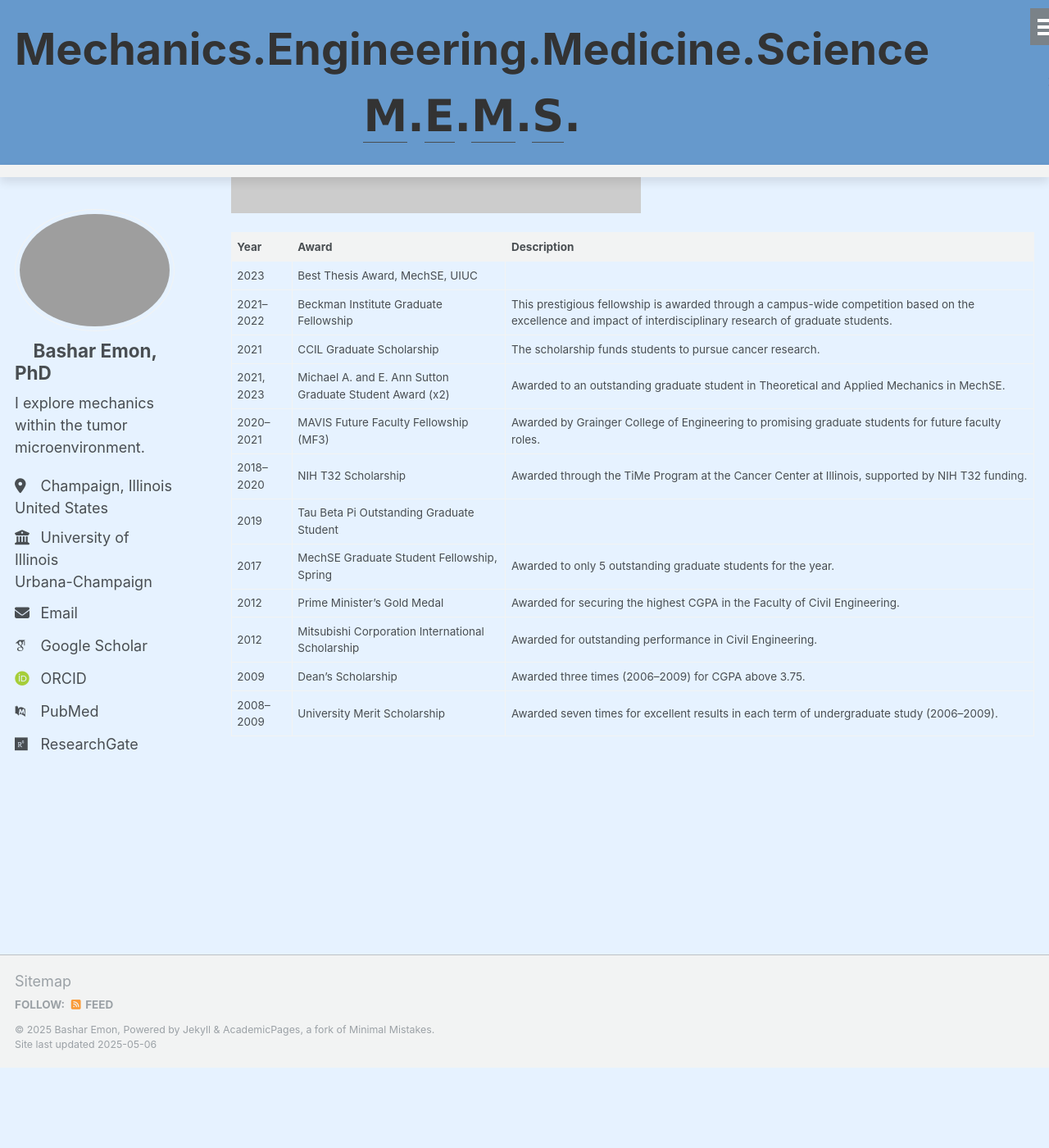
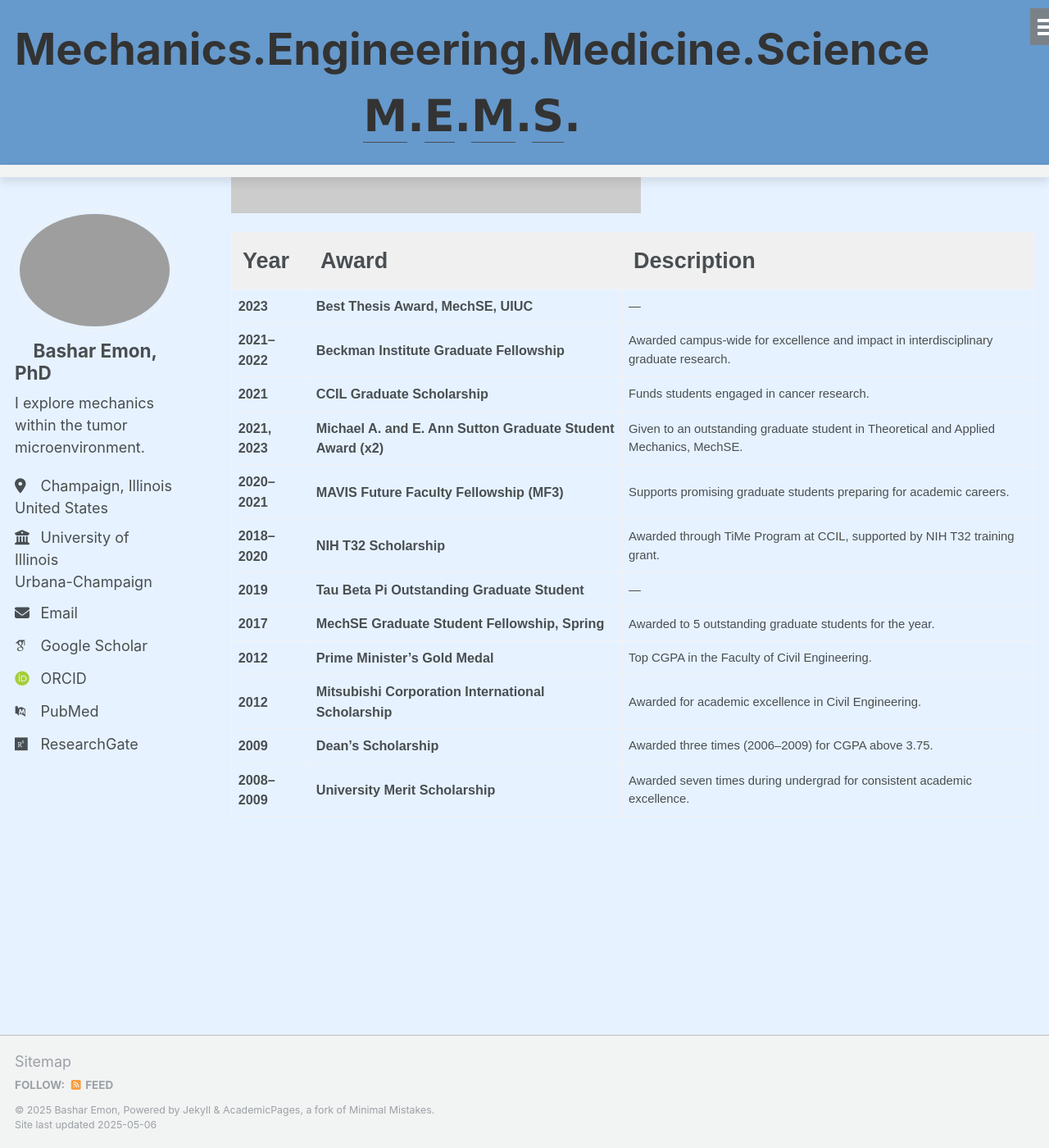
Before and after one commit to BasharEmon/BasharEmon.github.io, a Jekyll site: the page built from _pages/portfolio.html, in a window 1280 px wide and 1400 px high, scrolled down 940 px. Shown: the whole window at 82% size. Built offline with Jekyll 4.4.1, drawn with Linux system fonts in a browser that asks for light colours; some web fonts are replaced; before the commit the page ends 2242 px from its top, so only the background shows below that.

Commit message:
Update portfolio.html

```diff
--- a/_pages/portfolio.html
+++ b/_pages/portfolio.html
@@ -12,74 +12,74 @@ author_profile: true
   {% include archive-single.html %}
 {% endfor %}
 
-<table border="1" cellspacing="0" cellpadding="8">
+<table border="1" cellspacing="0" cellpadding="8" style="width: 100%; border-collapse: collapse; font-family: Arial, sans-serif;">
   <thead>
-    <tr>
-      <th>Year</th>
-      <th>Award</th>
-      <th>Description</th>
+    <tr style="background-color: #f0f0f0;">
+      <th style="font-size: 200%; font-weight: bold; text-align: left;">Year</th>
+      <th style="font-size: 200%; font-weight: bold; text-align: left;">Award</th>
+      <th style="font-size: 200%; font-weight: bold; text-align: left;">Description</th>
     </tr>
   </thead>
   <tbody>
     <tr>
-      <td>2023</td>
-      <td>Best Thesis Award, MechSE, UIUC</td>
-      <td></td>
+      <td style="font-size: 120%; font-weight: bold;">2023</td>
+      <td style="font-size: 120%; font-weight: bold;">Best Thesis Award, MechSE, UIUC</td>
+      <td style="font-size: 110%;">—</td>
     </tr>
     <tr>
-      <td>2021–2022</td>
-      <td>Beckman Institute Graduate Fellowship</td>
-      <td>This prestigious fellowship is awarded through a campus-wide competition based on the excellence and impact of interdisciplinary research of graduate students.</td>
+      <td style="font-size: 120%; font-weight: bold;">2021–2022</td>
+      <td style="font-size: 120%; font-weight: bold;">Beckman Institute Graduate Fellowship</td>
+      <td style="font-size: 110%;">Awarded campus-wide for excellence and impact in interdisciplinary graduate research.</td>
     </tr>
     <tr>
-      <td>2021</td>
-      <td>CCIL Graduate Scholarship</td>
-      <td>The scholarship funds students to pursue cancer research.</td>
+      <td style="font-size: 120%; font-weight: bold;">2021</td>
+      <td style="font-size: 120%; font-weight: bold;">CCIL Graduate Scholarship</td>
+      <td style="font-size: 110%;">Funds students engaged in cancer research.</td>
     </tr>
     <tr>
-      <td>2021, 2023</td>
-      <td>Michael A. and E. Ann Sutton Graduate Student Award (x2)</td>
-      <td>Awarded to an outstanding graduate student in Theoretical and Applied Mechanics in MechSE.</td>
+      <td style="font-size: 120%; font-weight: bold;">2021, 2023</td>
+      <td style="font-size: 120%; font-weight: bold;">Michael A. and E. Ann Sutton Graduate Student Award (x2)</td>
+      <td style="font-size: 110%;">Given to an outstanding graduate student in Theoretical and Applied Mechanics, MechSE.</td>
     </tr>
     <tr>
-      <td>2020–2021</td>
-      <td>MAVIS Future Faculty Fellowship (MF3)</td>
-      <td>Awarded by Grainger College of Engineering to promising graduate students for future faculty roles.</td>
+      <td style="font-size: 120%; font-weight: bold;">2020–2021</td>
+      <td style="font-size: 120%; font-weight: bold;">MAVIS Future Faculty Fellowship (MF3)</td>
+      <td style="font-size: 110%;">Supports promising graduate students preparing for academic careers.</td>
     </tr>
     <tr>
-      <td>2018–2020</td>
-      <td>NIH T32 Scholarship</td>
-      <td>Awarded through the TiMe Program at the Cancer Center at Illinois, supported by NIH T32 funding.</td>
+      <td style="font-size: 120%; font-weight: bold;">2018–2020</td>
+      <td style="font-size: 120%; font-weight: bold;">NIH T32 Scholarship</td>
+      <td style="font-size: 110%;">Awarded through TiMe Program at CCIL, supported by NIH T32 training grant.</td>
     </tr>
     <tr>
-      <td>2019</td>
-      <td>Tau Beta Pi Outstanding Graduate Student</td>
-      <td></td>
+      <td style="font-size: 120%; font-weight: bold;">2019</td>
+      <td style="font-size: 120%; font-weight: bold;">Tau Beta Pi Outstanding Graduate Student</td>
+      <td style="font-size: 110%;">—</td>
     </tr>
     <tr>
-      <td>2017</td>
-      <td>MechSE Graduate Student Fellowship, Spring</td>
-      <td>Awarded to only 5 outstanding graduate students for the year.</td>
+      <td style="font-size: 120%; font-weight: bold;">2017</td>
+      <td style="font-size: 120%; font-weight: bold;">MechSE Graduate Student Fellowship, Spring</td>
+      <td style="font-size: 110%;">Awarded to 5 outstanding graduate students for the year.</td>
     </tr>
     <tr>
-      <td>2012</td>
-      <td>Prime Minister’s Gold Medal</td>
-      <td>Awarded for securing the highest CGPA in the Faculty of Civil Engineering.</td>
+      <td style="font-size: 120%; font-weight: bold;">2012</td>
+      <td style="font-size: 120%; font-weight: bold;">Prime Minister’s Gold Medal</td>
+      <td style="font-size: 110%;">Top CGPA in the Faculty of Civil Engineering.</td>
     </tr>
     <tr>
-      <td>2012</td>
-      <td>Mitsubishi Corporation International Scholarship</td>
-      <td>Awarded for outstanding performance in Civil Engineering.</td>
+      <td style="font-size: 120%; font-weight: bold;">2012</td>
+      <td style="font-size: 120%; font-weight: bold;">Mitsubishi Corporation International Scholarship</td>
+      <td style="font-size: 110%;">Awarded for academic excellence in Civil Engineering.</td>
     </tr>
     <tr>
-      <td>2009</td>
-      <td>Dean’s Scholarship</td>
-      <td>Awarded three times (2006–2009) for CGPA above 3.75.</td>
+      <td style="font-size: 120%; font-weight: bold;">2009</td>
+      <td style="font-size: 120%; font-weight: bold;">Dean’s Scholarship</td>
+      <td style="font-size: 110%;">Awarded three times (2006–2009) for CGPA above 3.75.</td>
     </tr>
     <tr>
-      <td>2008–2009</td>
-      <td>University Merit Scholarship</td>
-      <td>Awarded seven times for excellent results in each term of undergraduate study (2006–2009).</td>
+      <td style="font-size: 120%; font-weight: bold;">2008–2009</td>
+      <td style="font-size: 120%; font-weight: bold;">University Merit Scholarship</td>
+      <td style="font-size: 110%;">Awarded seven times during undergrad for consistent academic excellence.</td>
     </tr>
   </tbody>
 </table>
```
